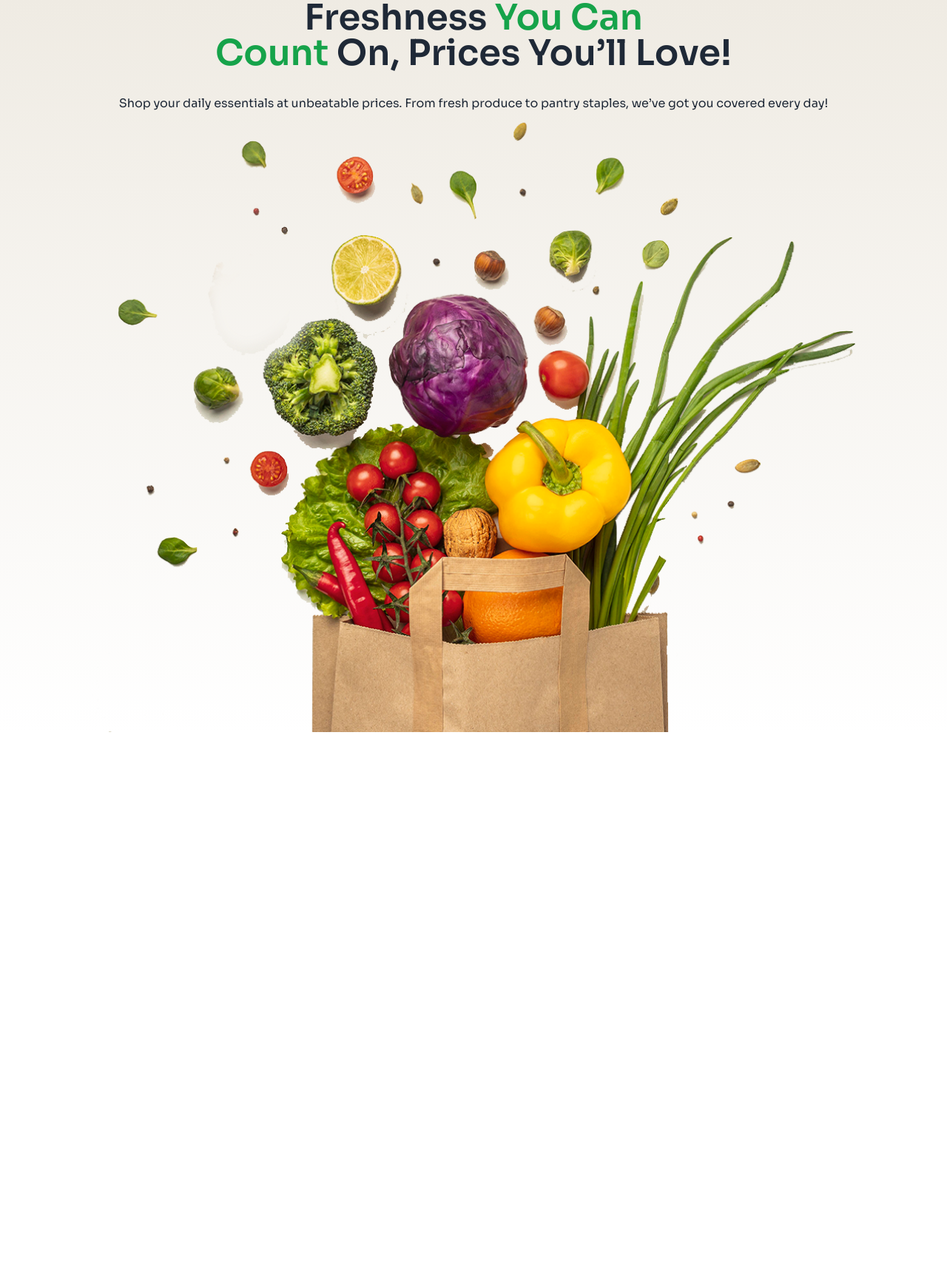
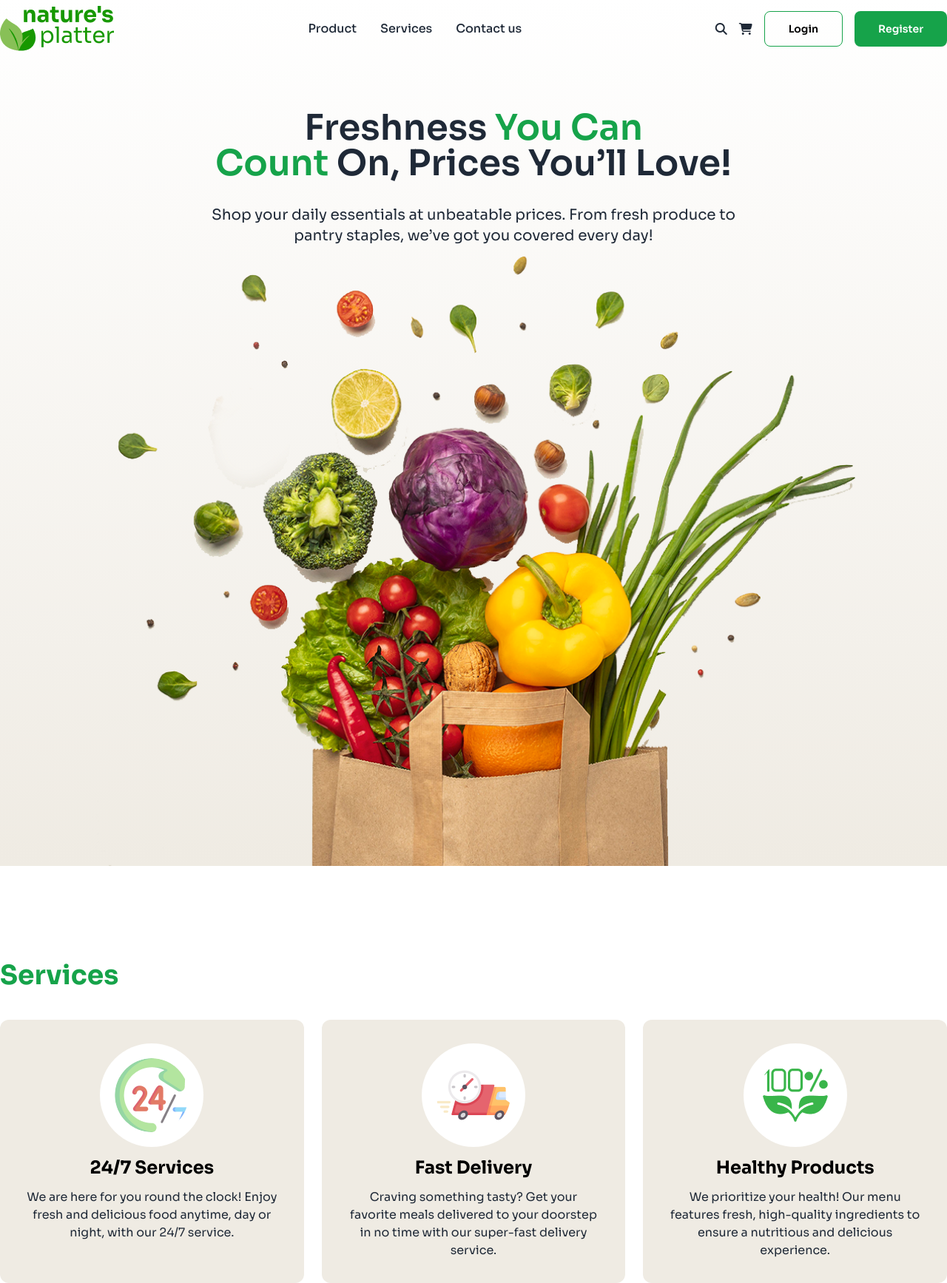
Before and after one commit to iktushar01/Assignment_03_Category_0002, a plain HTML site: page index.html in a window 1280 px wide. Shown: the whole page at 74% size. Before the commit the page ends 990 px from the top, so only its background shows below. Drawn offline with nearby package versions, Linux system fonts and the light colour scheme.

Commit message:
added services section

```diff
--- a/index.html
+++ b/index.html
@@ -22,30 +22,29 @@
     </style>
 </head>
 <body class="font-sora">
-    <header class="bg-gradient-to-b from-[#EFEBE3] to-[#FFFFFF]">
+    <header class="bg-gradient-to-t from-[#EFEBE3] to-[#FFFFFF] mb-32">
 
         <!-- navbar -->
-          <nav class="container mx-auto flex justify-between items-center mb-20 pt-2 hidden">
+          <nav class="container mx-auto flex justify-between items-center mb-20 pt-2 px-5 md:px-0">
             <div>
                  <img src="./c2-assets/logo-header.png" alt="">
             </div>
              <div >
-                <ul class="flex gap-8 font-medium">
+                <ul class="hidden lg:flex gap-8 font-medium">
                     <li><a href="#">Product</a></li>
                     <li><a href="#">Services</a></li>
                     <li><a href="#">Contact us</a></li>
                 </ul>
              </div>
-             <div class="flex items-center gap-4">
+             <div class="hidden lg:flex items-center gap-4 ">
                 <i class="fa-solid fa-magnifying-glass"></i>
                 <i class="fa-solid fa-cart-shopping"></i>
                 <button class="btn btn-outline border-green-600 text-black px-8">Login</button>
                 <button class="btn border-0 bg-green-600 hover:bg-green-900 text-white px-8">Register </button>
-
              </div>
 
-             <div>
-                <i class="fa-solid fa-bars"></i>
+             <div class="lg:hidden ">
+                <i class="fa-solid fa-bars text-3xl"></i>
              </div>
           </nav>
           <!-- banner -->
@@ -56,7 +55,7 @@
                 Count
                 </span>  On, Prices You’ll Love!
             </h1>
-            <p class="text-center w-4/5 mx-auto ">Shop your daily essentials at unbeatable prices. From fresh produce to pantry staples, we’ve got you covered every day!</p>
+            <p class="text-center md:w-3/5 mx-auto text-xl">Shop your daily essentials at unbeatable prices. From fresh produce to pantry  staples, we’ve got you covered every day!</p>
             <div>
                 <img class="mx-auto" src="./c2-assets/hero-vegetables.png" alt="">
               </div>
@@ -64,6 +63,27 @@
 
     </header>
     <main>
+        <section>
+            <div class="container mx-auto">
+                <h3 class="text-4xl text-green-600 font-bold mb-10 mx-5 md:mx-0">Services</h3>
+                <div class="grid md:grid-cols-3 grid-row-1 gap-6 ">
+                    <div class="bg-[#EFEBE3] rounded-xl text-center p-8 mx-5 md:mx-0">
+                            <img class="bg-white p-5 rounded-full mb-3 mx-auto" src="./c2-assets/service.png" alt="">                   <h2 class="text-2xl text-black font-bold mb-3">24/7 Services</h2>
+                        <p>We are here for you round the clock! Enjoy fresh and delicious food anytime, day or night, with our 24/7 service.</p>
+                    </div>
+                    <div class="bg-[#EFEBE3] rounded-xl text-center p-8 mx-5 md:mx-0">
+                            <img class="bg-white p-5 rounded-full mb-3 mx-auto" src="./c2-assets/delivery.png" alt="">                   <h2 class="text-2xl text-black font-bold mb-3">Fast Delivery</h2>
+                        <p>Craving something tasty? Get your favorite meals delivered to your doorstep in no time with our super-fast delivery service.</p>
+                    </div>
+                    <div class="bg-[#EFEBE3] rounded-xl text-center p-8 mx-5 md:mx-0">
+                            <img class="bg-white p-5 rounded-full mb-3 mx-auto" src="./c2-assets/healthy.png" alt="">                   <h2 class="text-2xl text-black font-bold mb-3">Healthy Products  </h2>
+                        <p>We prioritize your health! Our menu features fresh, high-quality ingredients to ensure a nutritious and delicious experience.</p>
+                    </div>
+                </div>
+
+            </div>
+        </section>
+
 
     </main>
     <footer>
```
